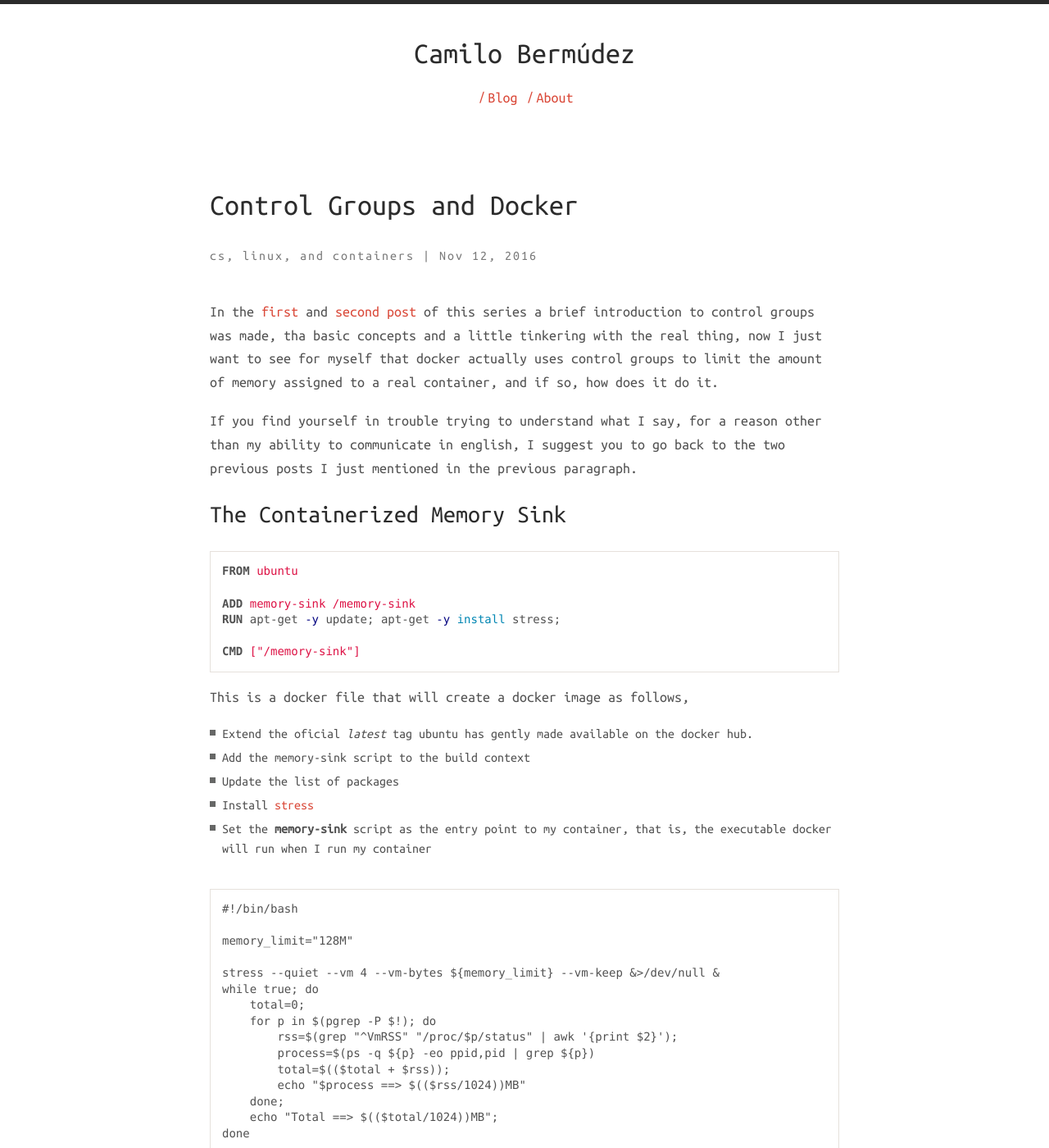
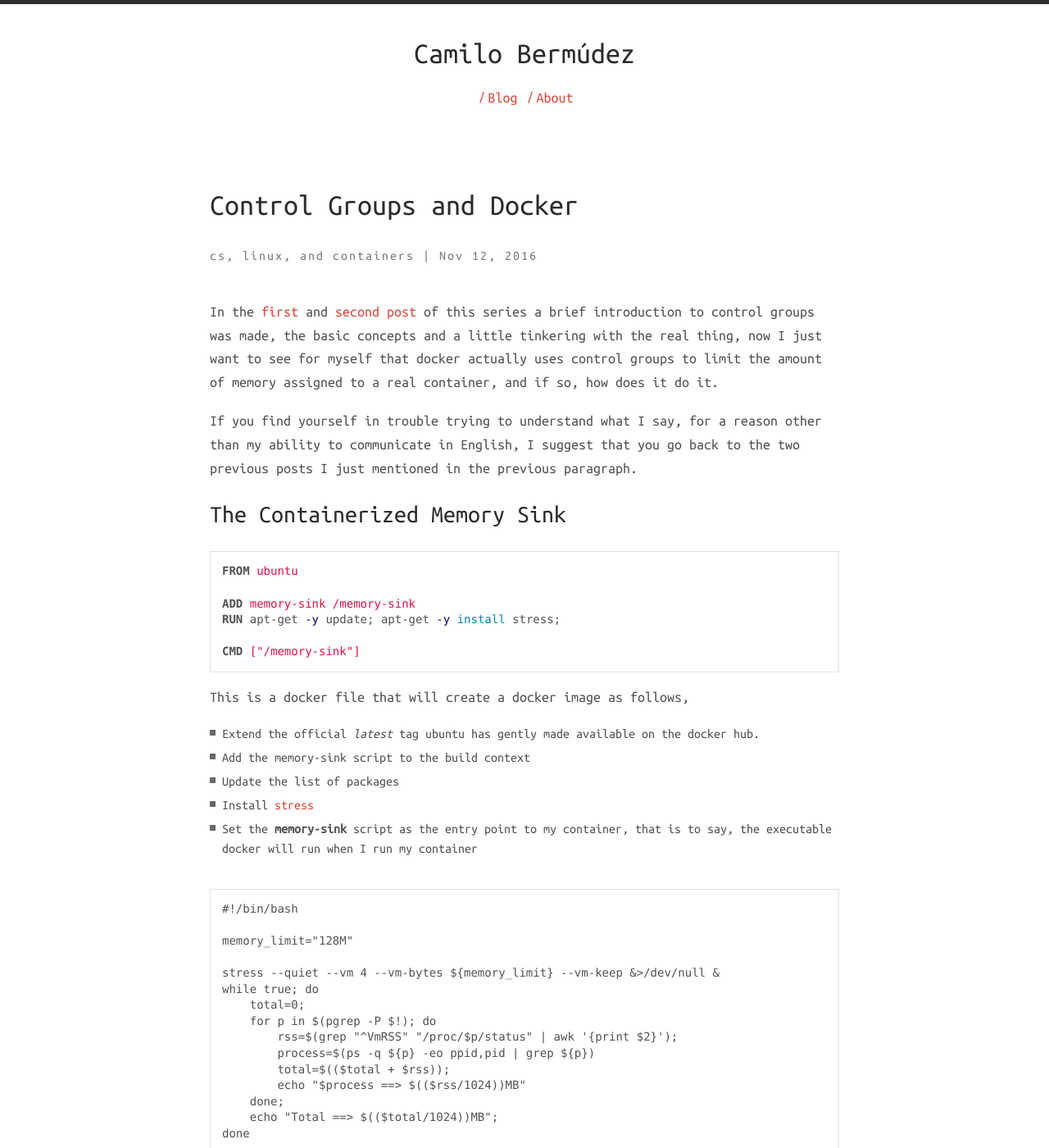
Before and after one commit to camilobermudez85/camilobermudez85.github.io, a Jekyll site: the page built from _posts/2016-11-12-cgroups3.markdown, in a window 1280 px wide and 1400 px high. Shown: the whole window at 82% size. Built offline with Jekyll 4.4.1, drawn with Linux system fonts in a browser that asks for light colours; nearby versions of some CDN libraries; comment, search, counter and statistics services are not loaded; some of the changed text lies outside the part shown.

Commit message:
Corrections

````diff
--- a/_posts/2016-11-12-cgroups3.markdown
+++ b/_posts/2016-11-12-cgroups3.markdown
@@ -20,12 +20,12 @@ permalink: cgroups-3
 
 In the [first]({{ site.url }}/cgroups-1) and [second post]({{ site.url }}/cgroups-2)
 of this series a brief introduction to control groups was made,
-tha basic concepts and a little tinkering with the real thing, now I just want
+the basic concepts and a little tinkering with the real thing, now I just want
 to see for myself that docker actually uses control groups to limit the amount
 of memory assigned to a real container, and if so, how does it do it.
 
 If you find yourself in trouble trying to understand what I say, for a reason
-other than my ability to communicate in english, I suggest you to go
+other than my ability to communicate in English, I suggest that you go
 back to the two previous posts I just mentioned in the previous paragraph.
 
 ### The Containerized Memory Sink
@@ -41,13 +41,13 @@ CMD ["/memory-sink"]
 
 This is a docker file that will create a docker image as follows,
 
-* Extend the oficial *latest* tag ubuntu has gently made available on the
+* Extend the official *latest* tag ubuntu has gently made available on the
   docker hub.
 * Add the memory-sink script to the build context
 * Update the list of packages
 * Install [stress](http://people.seas.harvard.edu/~apw/stress/)
-* Set the **memory-sink** script as the entry point to my container, that is,
-  the executable docker will run when I run my container
+* Set the **memory-sink** script as the entry point to my container, that is to
+  say, the executable docker will run when I run my container
 
 ```
 #!/bin/bash
@@ -82,7 +82,7 @@ let's run it,
 
 ![run container]({{ site.url }}/assets/2016-11-12-cgroups3/run-container.png){:.center-image }
 
-hmmm, interesting, my container created a process with id 7, which in turn
+hmmm, interesting, the container created a process with id 7, which in turn
 forked four processes as expected, the processes 9, 10, 11 and 12, and after a
 few loops every process reserved 128MB, as expected. Now let's see what docker
 did to the memory hierarchy in the control groups file-system while my
````
